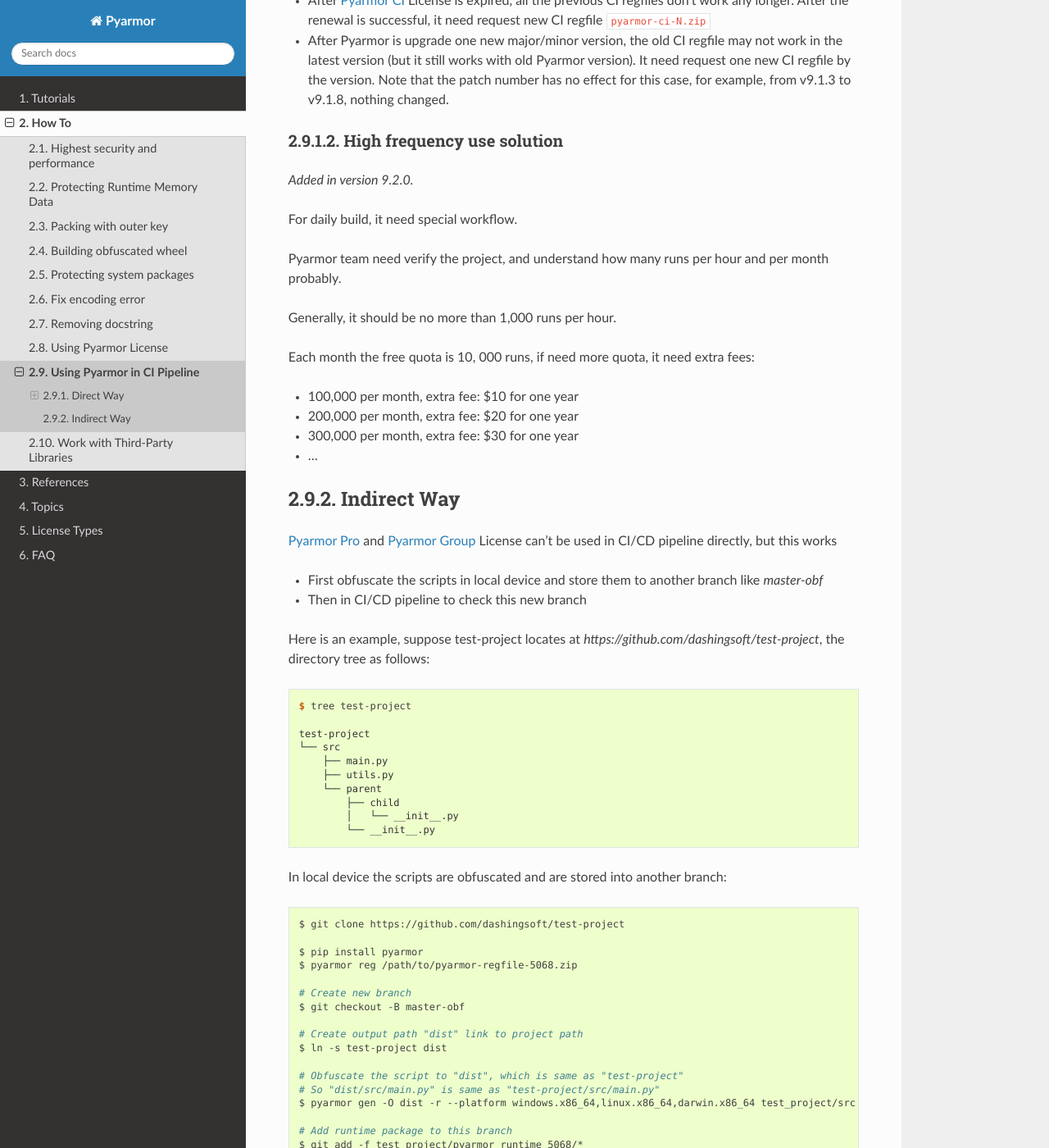
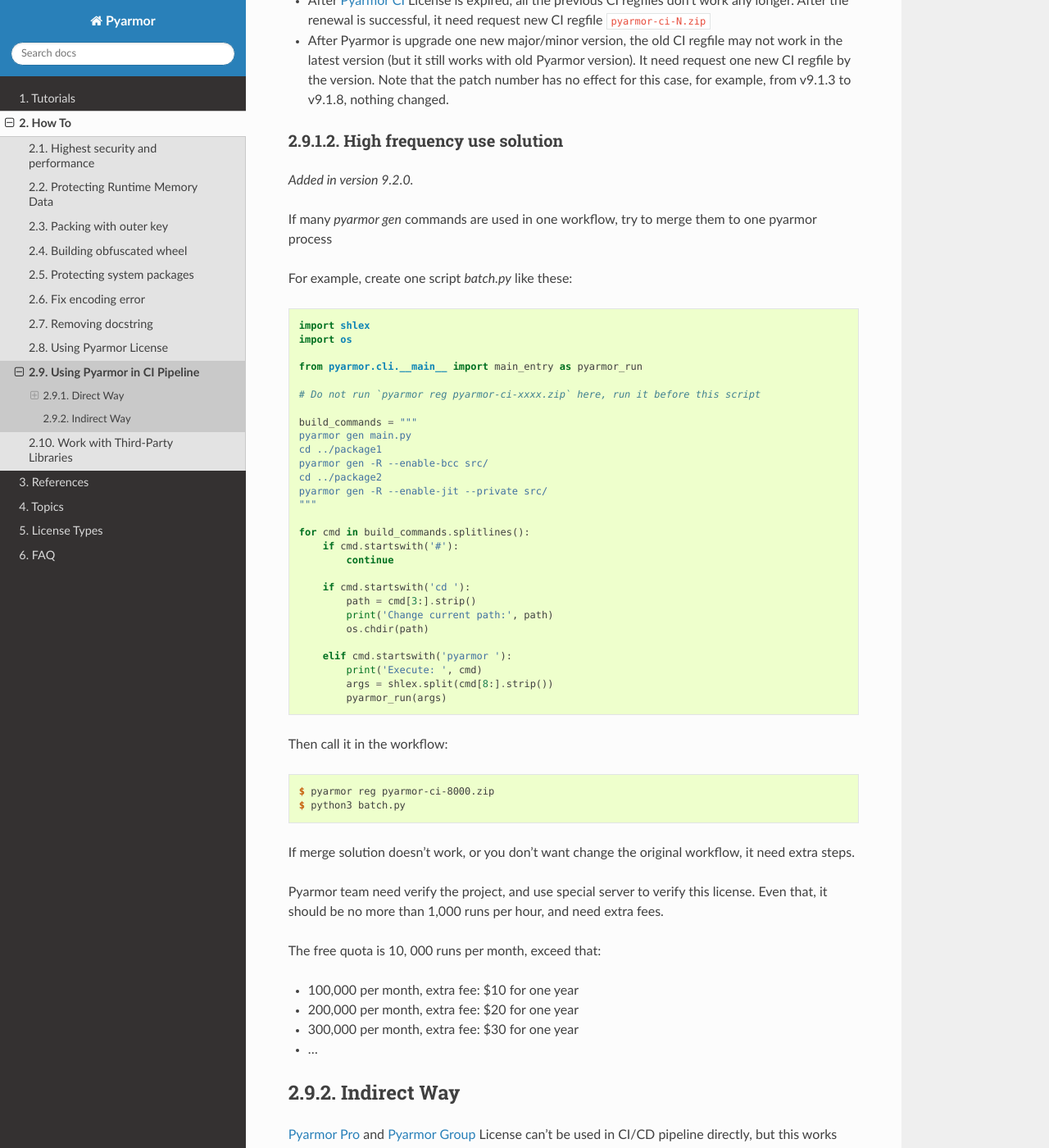
Before and after one commit to dashingsoft/pyarmor, a Sphinx documentation site: the page built from docs/how-to/ci.rst, in a window 1280 px wide and 1400 px high, scrolled down 2068 px. Shown: the whole window at 82% size. Built offline with Sphinx 7.4.7 and the Read the Docs theme 3.1.0, drawn with Linux system fonts in a browser that asks for light colours.

Commit message:
Refine doc

```diff
--- a/docs/how-to/ci.rst
+++ b/docs/how-to/ci.rst
@@ -87,13 +87,51 @@
 
 .. versionadded:: 9.2.0
 
-For daily build, it need special workflow.
+If many `pyarmor gen` commands are used in one workflow, try to merge them to one pyarmor process
 
-Pyarmor team need verify the project, and understand how many runs per hour and per month probably.
+For example, create one script `batch.py` like these:
 
-Generally, it should be no more than 1,000 runs per hour.
+.. code-block:: python
 
-Each month the free quota is 10, 000 runs, if need more quota, it need extra fees:
+    import shlex
+    import os
+
+    from pyarmor.cli.__main__ import main_entry as pyarmor_run
+
+    # Do not run `pyarmor reg pyarmor-ci-xxxx.zip` here, run it before this script
+
+    build_commands = """
+    pyarmor gen main.py
+    cd ../package1
+    pyarmor gen -R --enable-bcc src/
+    cd ../package2
+    pyarmor gen -R --enable-jit --private src/
+    """
+
+    for cmd in build_commands.splitlines():
+        if cmd.startswith('#'):
+            continue
+
+        if cmd.startswith('cd '):
+            path = cmd[3:].strip()
+            print('Change current path:', path)
+            os.chdir(path)
+
+        elif cmd.startswith('pyarmor '):
+            print('Execute: ', cmd)
+            args = shlex.split(cmd[8:].strip())
+            pyarmor_run(args)
+
+Then call it in the workflow::
+
+    $ pyarmor reg pyarmor-ci-8000.zip
+    $ python3 batch.py
+
+If merge solution doesn't work, or you don't want change the original workflow, it need extra steps.
+
+Pyarmor team need verify the project, and use special server to verify this license. Even that, it should be no more than 1,000 runs per hour, and need extra fees.
+
+The free quota is 10, 000 runs per month, exceed that:
 
 - 100,000 per month, extra fee: $10 for one year
 - 200,000 per month, extra fee: $20 for one year
```
